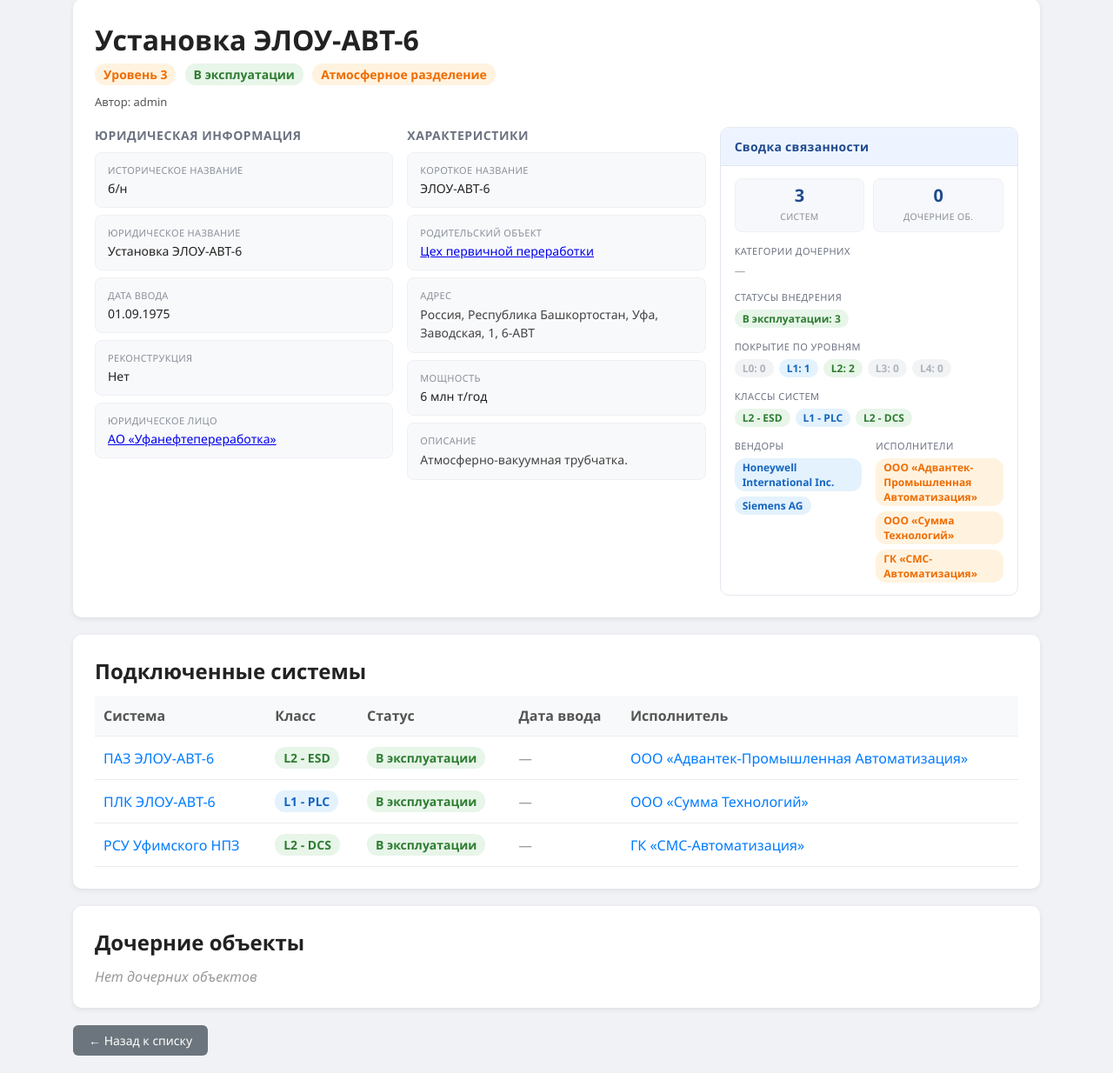
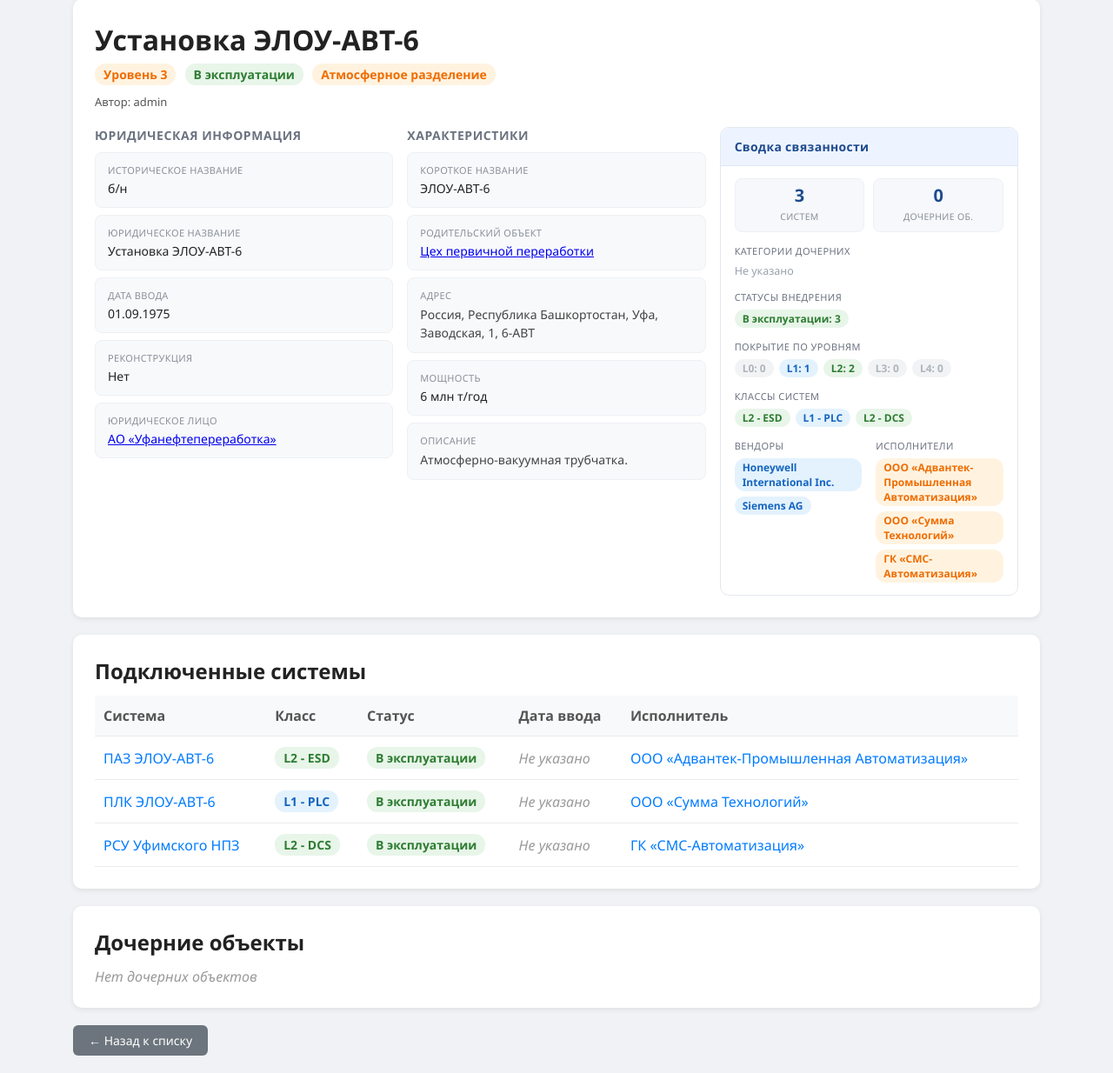
Before and after one commit to maks-march/Kartoteka, a Django app: page /objects/42/ in a window 1280 px wide. Shown: the part 106-1340 px from the top of the page at 87% size. Run offline with Django 5.2, Linux system fonts and the light colour scheme; data comes from the database, SQL or seed files in the repository; parts of the project's set-up code (start-up, migrations or seed data) failed here and were passed over.

Commit message:
replace "-" for "Не указано"

```diff
--- a/apps/categories/templates/categories/category_detail.html
+++ b/apps/categories/templates/categories/category_detail.html
@@ -8,7 +8,7 @@
         <h1 style="margin-bottom:5px">{{ category.category_name }}</h1>
         <span class="tag tag-{{ category.object_level }}">Уровень {{ category.object_level }}</span>
         <p class="hint" style="display:inline-block; margin:10px 0 0">Категория может быть назначена объектам уровня {{ category.object_level }}</p>
-        <p style="margin-top:5px; color:#888; font-size:12px">Автор: {% if category.creator %}{{ category.creator.username }}{% else %}<span class="empty">—</span>{% endif %}</p>
+        <p style="margin-top:5px; color:#888; font-size:12px">Автор: {% if category.creator %}{{ category.creator.username }}{% else %}<span class="empty">Не указано</span>{% endif %}</p>
     </div>
     {% if user.is_authenticated %}
     <div class="actions" style="margin-top:15px; padding-top:15px; border-top:1px solid #e9ecef">
@@ -36,7 +36,7 @@
             <tr>
                 <td><a href="{% url 'object-detail' obj.pk %}">{{ obj.object_name }}</a></td>
                 <td><span class="tag tag-{{ obj.hierarchy_level }}">Уровень {{ obj.hierarchy_level }}</span></td>
-                <td>{% if obj.parent_object %}<a href="{% url 'object-detail' obj.parent_object.pk %}">{{ obj.parent_object.object_name }}</a>{% else %}<span class="empty">—</span>{% endif %}</td>
+                <td>{% if obj.parent_object %}<a href="{% url 'object-detail' obj.parent_object.pk %}">{{ obj.parent_object.object_name }}</a>{% else %}<span class="empty">Не указано</span>{% endif %}</td>
             </tr>
             {% empty %}
             <tr><td colspan="3" class="empty">Объектов с этой категорией пока нет</td></tr>
--- a/apps/core/templates/core/_summary_group.html
+++ b/apps/core/templates/core/_summary_group.html
@@ -27,5 +27,5 @@
         {% endfor %}
         {% if group.more %}<span class="tag tag-muted">ещё {{ group.more }}</span>{% endif %}
     </div>
-    {% else %}<div class="summary-empty">—</div>{% endif %}
+    {% else %}<div class="summary-empty">Не указано</div>{% endif %}
 </div>
--- a/apps/entities/templates/entities/_supplied_products.html
+++ b/apps/entities/templates/entities/_supplied_products.html
@@ -9,7 +9,7 @@
             {% for product in supplied_products %}
             <tr>
                 <td><a class="link" href="{% url 'product-detail' product.pk %}">{{ product.product_name }}</a></td>
-                <td>{% if product.vendor %}<a class="link" href="{% url 'entity-detail' product.vendor.entity.pk %}">{{ product.vendor.entity_name }}</a>{% else %}<span class="empty">—</span>{% endif %}</td>
+                <td>{% if product.vendor %}<a class="link" href="{% url 'entity-detail' product.vendor.entity.pk %}">{{ product.vendor.entity_name }}</a>{% else %}<span class="empty">Не указано</span>{% endif %}</td>
                 <td>{{ product.systems.count }}</td>
             </tr>
             {% empty %}
--- a/apps/entities/templates/entities/entity_cards.html
+++ b/apps/entities/templates/entities/entity_cards.html
@@ -46,7 +46,7 @@
                 {% else %}
                 <div class="card-row"><span class="k">Отрасли</span><span class="v">{{ entity.industries_display }}</span></div>
                 {% endif %}
-                <div class="card-row"><span class="k">ИНН</span><span class="v">{{ entity.inn|default:'—' }}</span></div>
+                <div class="card-row"><span class="k">ИНН</span><span class="v">{{ entity.inn|default:'Не указано' }}</span></div>
                 <div class="card-row"><span class="k">Связанные системы</span><span class="v">{{ entity.systems_count }}</span></div>
                 {% if entity.can_have_products %}
                 <div class="card-row"><span class="k">Продукты</span><span class="v">{{ entity.products_count }}</span></div>
--- a/apps/objects/templates/objects/_object_summary.html
+++ b/apps/objects/templates/objects/_object_summary.html
@@ -22,7 +22,7 @@
                 <span class="tag {{ s.tag }}">{{ s.label }}: {{ s.count }}</span>
                 {% endfor %}
             </div>
-            {% else %}<div class="summary-empty">—</div>{% endif %}
+            {% else %}<div class="summary-empty">Не указано</div>{% endif %}
         </div>
 
         {% comment %}Покрытие по уровням автоматизации L0–L4.{% endcomment %}
--- a/apps/objects/templates/objects/object_cards.html
+++ b/apps/objects/templates/objects/object_cards.html
@@ -30,9 +30,9 @@
                 {% if obj.category %}<span class="tag tag-{{ obj.category.object_level }}">{{ obj.category.category_name }}</span>{% endif %}
             </div>
             <div class="card-rows">
-                <div class="card-row"><span class="k">ЮЛ</span><span class="v">{% if obj.owner_entity %}<a class="link" href="{% url 'owner-entity-detail' obj.owner_entity.pk %}">{{ obj.owner_entity.owner_name }}</a>{% else %}—{% endif %}</span></div>
-                <div class="card-row"><span class="k">Родитель</span><span class="v">{% if obj.parent_object %}<a class="link" href="{% url 'object-detail' obj.parent_object.pk %}">{{ obj.parent_object.object_name }}</a>{% else %}—{% endif %}</span></div>
-                <div class="card-row"><span class="k">Город</span><span class="v">{{ obj.city|default:'—' }}</span></div>
+                <div class="card-row"><span class="k">ЮЛ</span><span class="v">{% if obj.owner_entity %}<a class="link" href="{% url 'owner-entity-detail' obj.owner_entity.pk %}">{{ obj.owner_entity.owner_name }}</a>{% else %}Не указано{% endif %}</span></div>
+                <div class="card-row"><span class="k">Родитель</span><span class="v">{% if obj.parent_object %}<a class="link" href="{% url 'object-detail' obj.parent_object.pk %}">{{ obj.parent_object.object_name }}</a>{% else %}Не указано{% endif %}</span></div>
+                <div class="card-row"><span class="k">Город</span><span class="v">{{ obj.city|default:'Не указано' }}</span></div>
                 <div class="card-row"><span class="k">Систем</span><span class="v">{{ obj.systems_count }}</span></div>
             </div>
         </div>
--- a/apps/objects/templates/objects/object_detail.html
+++ b/apps/objects/templates/objects/object_detail.html
@@ -15,7 +15,7 @@
 
 
             <div class="detail-meta">
-                <p>Автор: {% if object.creator %}{{ object.creator.username }}{% else %}<span class="empty">—</span>{% endif %}</p>
+                <p>Автор: {% if object.creator %}{{ object.creator.username }}{% else %}<span class="empty">Не указано</span>{% endif %}</p>
             </div>
         </div>
         {% if user.is_authenticated %}
@@ -37,15 +37,15 @@
             <div class="info-cards">
                 <div class="info-card">
                     <span class="info-label">Историческое название</span>
-                    <span class="info-value">{{ object.object_old_name|default:'—' }}</span>
+                    <span class="info-value">{{ object.object_old_name|default:'Не указано' }}</span>
                 </div>
                 <div class="info-card">
                     <span class="info-label">Юридическое название</span>
-                    <span class="info-value">{{ object.object_law_name|default:'—' }}</span>
+                    <span class="info-value">{{ object.object_law_name|default:'Не указано' }}</span>
                 </div>
                 <div class="info-card">
                     <span class="info-label">Дата ввода</span>
-                    <span class="info-value">{% if object.start_date %}{{ object.start_date|date:"d.m.Y" }}{% else %}—{% endif %}</span>
+                    <span class="info-value">{% if object.start_date %}{{ object.start_date|date:"d.m.Y" }}{% else %}Не указано{% endif %}</span>
                 </div>
                 <div class="info-card">
                     <span class="info-label">Реконструкция</span>
@@ -54,7 +54,7 @@
                 <div class="info-card">
                     <span class="info-label">Юридическое лицо</span>
                     <span class="info-value">
-                        {% if object.owner_entity %}<a class="link" href="{% url 'owner-entity-detail' object.owner_entity.pk %}">{{ object.owner_entity.owner_name }}</a>{% else %}—{% endif %}
+                        {% if object.owner_entity %}<a class="link" href="{% url 'owner-entity-detail' object.owner_entity.pk %}">{{ object.owner_entity.owner_name }}</a>{% else %}Не указано{% endif %}
                     </span>
                 </div>
             </div>
@@ -68,12 +68,12 @@
             <div class="info-cards">
                 <div class="info-card">
                     <span class="info-label">Короткое название</span>
-                    <span class="info-value">{{ object.object_short_name|default:'—' }}</span>
+                    <span class="info-value">{{ object.object_short_name|default:'Не указано' }}</span>
                 </div>
                 <div class="info-card">
                     <span class="info-label">Родительский объект</span>
                     <span class="info-value">
-                        {% if object.parent_object %}<a class="link" href="{% url 'object-detail' object.parent_object.pk %}">{{ object.parent_object.object_name }}</a>{% else %}—{% endif %}
+                        {% if object.parent_object %}<a class="link" href="{% url 'object-detail' object.parent_object.pk %}">{{ object.parent_object.object_name }}</a>{% else %}Не указано{% endif %}
                     </span>
                 </div>
                 <div class="info-card">
@@ -81,16 +81,16 @@
                     {% if object.address_line %}
                         <span class="info-value desc-text">{{ object.address_line }}</span>
                     {% else %}
-                        <span class="empty">— не указан —</span>
+                        <span class="empty">Не указано</span>
                     {% endif %}
                 </div>
                 <div class="info-card">
                     <span class="info-label">Мощность</span>
-                    <span class="info-value">{{ object.capacity|default:'—' }}</span>
+                    <span class="info-value">{{ object.capacity|default:'Не указано' }}</span>
                 </div>
                 <div class="info-card full">
                     <span class="info-label">Описание</span>
-                    <span class="info-value desc-text">{% if object.notes %}{{ object.notes }}{% else %}—{% endif %}</span>
+                    <span class="info-value desc-text">{% if object.notes %}{{ object.notes }}{% else %}Не указано{% endif %}</span>
                 </div>
             </div>
         </div>
@@ -118,8 +118,8 @@
                     <td><a class="link" href="{% url 'system-detail' os.system.pk %}">{{ os.system.autosystem_name }}</a></td>
                     <td><span class="tag tag-{{ os.system.system_class.level }}">L{{ os.system.system_class.level }} - {{ os.system.system_class.system_class }}</span></td>
                     <td><span class="tag {{ os.status_tag_class }}">{{ os.get_status_display }}</span></td>
-                    <td>{% if os.implementation_date %}{{ os.implementation_date|date:"d.m.Y" }}{% else %}<span class="empty">—</span>{% endif %}</td>
-                    <td>{% if os.implementor %}<a class="link" href="{% url 'entity-detail' os.implementor.pk %}">{{ os.implementor.entity_name }}</a>{% else %}<span class="empty">—</span>{% endif %}</td>
+                    <td>{% if os.implementation_date %}{{ os.implementation_date|date:"d.m.Y" }}{% else %}<span class="empty">Не указано</span>{% endif %}</td>
+                    <td>{% if os.implementor %}<a class="link" href="{% url 'entity-detail' os.implementor.pk %}">{{ os.implementor.entity_name }}</a>{% else %}<span class="empty">Не указано</span>{% endif %}</td>
                     {% if user.is_authenticated %}
                     <td>
                         <div class="actions">
@@ -158,9 +158,9 @@
                 <tr>
                     <td><a class="link" href="{% url 'object-detail' child.pk %}">{{ child.object_name }}</a></td>
                     <td><span class="tag tag-{{ child.hierarchy_level }}">Уровень {{ child.hierarchy_level }}</span></td>
-                    <td>{% if child.category %}<span class="tag tag-{{ child.category.object_level }}">{{ child.category.category_name }}</span>{% else %}<span class="empty">—</span>{% endif %}</td>
+                    <td>{% if child.category %}<span class="tag tag-{{ child.category.object_level }}">{{ child.category.category_name }}</span>{% else %}<span class="empty">Не указано</span>{% endif %}</td>
                     <td><span class="tag {{ child.status_tag_class }}">{{ child.get_status_display }}</span></td>
-                    <td>{{ child.city|default:'—' }}</td>
+                    <td>{{ child.city|default:'Не указано' }}</td>
                 </tr>
                 {% endfor %}
             </tbody>
--- a/apps/objects/templates/objects/object_list.html
+++ b/apps/objects/templates/objects/object_list.html
@@ -39,9 +39,9 @@
                 <tr>
                     <td><a class="link" href="{% url 'object-detail' obj.pk %}">{{ obj.object_name }}</a></td>
                     <td><span class="tag tag-{{ obj.hierarchy_level }}">Уровень {{ obj.hierarchy_level }}</span></td>
-                    <td>{% if obj.category %}<span class="tag tag-{{ obj.category.object_level }}">{{ obj.category.category_name }}</span>{% else %}<span class="empty">—</span>{% endif %}</td>
-                    <td>{% if obj.owner_entity %}<a class="link" href="{% url 'owner-entity-detail' obj.owner_entity.pk %}">{{ obj.owner_entity.owner_name }}</a>{% else %}<span class="empty">—</span>{% endif %}</td>
-                    <td>{% if obj.parent_object %}<a class="link" href="{% url 'object-detail' obj.parent_object.pk %}">{{ obj.parent_object.object_name }}</a>{% else %}<span class="empty">—</span>{% endif %}</td>
+                    <td>{% if obj.category %}<span class="tag tag-{{ obj.category.object_level }}">{{ obj.category.category_name }}</span>{% else %}<span class="empty">Не указано</span>{% endif %}</td>
+                    <td>{% if obj.owner_entity %}<a class="link" href="{% url 'owner-entity-detail' obj.owner_entity.pk %}">{{ obj.owner_entity.owner_name }}</a>{% else %}<span class="empty">Не указано</span>{% endif %}</td>
+                    <td>{% if obj.parent_object %}<a class="link" href="{% url 'object-detail' obj.parent_object.pk %}">{{ obj.parent_object.object_name }}</a>{% else %}<span class="empty">Не указано</span>{% endif %}</td>
                     <td><span class="tag {{ obj.status_tag_class }}">{{ obj.get_status_display }}</span></td>
                     <td>{{ obj.systems_count }}</td>
                 </tr>
--- a/apps/owners/templates/owners/owner_entity_list.html
+++ b/apps/owners/templates/owners/owner_entity_list.html
@@ -37,7 +37,7 @@
             <tr>
                 <td><a href="{% url 'owner-entity-detail' owner.pk %}">{{ owner.owner_name }}</a></td>
                 <td>{% if owner.is_root %}<span class="tag tag-blue">Материнская</span>{% else %}<span class="tag tag-muted">Дочерняя</span>{% endif %}</td>
-                <td>{% if owner.is_root %}<span class="empty">— это материнская —</span>{% elif owner.ultimate_owner %}<a href="{% url 'owner-entity-detail' owner.ultimate_owner.pk %}">{{ owner.ultimate_owner.owner_name }}</a>{% elif owner.owner %}<a href="{% url 'owner-entity-detail' owner.owner.pk %}">{{ owner.owner.owner_name }}</a>{% else %}<span class="empty">—</span>{% endif %}</td>
+                <td>{% if owner.is_root %}<span class="empty">— это материнская —</span>{% elif owner.ultimate_owner %}<a href="{% url 'owner-entity-detail' owner.ultimate_owner.pk %}">{{ owner.ultimate_owner.owner_name }}</a>{% elif owner.owner %}<a href="{% url 'owner-entity-detail' owner.owner.pk %}">{{ owner.owner.owner_name }}</a>{% else %}<span class="empty">Не указано</span>{% endif %}</td>
             </tr>
             {% empty %}
             <tr><td colspan="3" class="empty">Юридические лица не найдены</td></tr>
--- a/apps/system/templates/system/system_cards.html
+++ b/apps/system/templates/system/system_cards.html
@@ -29,7 +29,7 @@
                 <span class="tag {{ s.status_tag_class }}">{{ s.get_system_status_display }}</span>
             </div>
             <div class="card-rows">
-                <div class="card-row"><span class="k">Продукт</span><span class="v">{% if s.product %}<a class="link" href="{% url 'product-detail' s.product.pk %}">{{ s.product.product_name }}</a>{% else %}—{% endif %}</span></div>
+                <div class="card-row"><span class="k">Продукт</span><span class="v">{% if s.product %}<a class="link" href="{% url 'product-detail' s.product.pk %}">{{ s.product.product_name }}</a>{% else %}Не указано{% endif %}</span></div>
                 <div class="card-row"><span class="k">Объектов</span><span class="v">{{ s.objects_count }}</span></div>
             </div>
         </div>
--- a/apps/system/templates/system/system_list.html
+++ b/apps/system/templates/system/system_list.html
@@ -38,7 +38,7 @@
                 <td><a class="link" href="{% url 'system-detail' s.pk %}">{{ s.autosystem_name }}</a></td>
                 <td><span class="tag tag-{{ s.system_class.level }}">L{{ s.system_class.level }} - {{ s.system_class.system_class }}</span></td>
                 <td><span class="tag {{ s.status_tag_class }}">{{ s.get_system_status_display }}</span></td>
-                <td>{% if s.product %}<a class="link" href="{% url 'product-detail' s.product.pk %}">{{ s.product.product_name }}</a>{% else %}<span class="empty">—</span>{% endif %}</td>
+                <td>{% if s.product %}<a class="link" href="{% url 'product-detail' s.product.pk %}">{{ s.product.product_name }}</a>{% else %}<span class="empty">Не указано</span>{% endif %}</td>
                 <td>{{ s.objects_count }}</td>
             </tr>
             {% empty %}
--- a/apps/users/templates/users/profile.html
+++ b/apps/users/templates/users/profile.html
@@ -50,7 +50,7 @@
                 <tr>
                     <td><a href="{% url 'object-detail' obj.pk %}">{{ obj.object_name }}</a></td>
                     <td><span class="tag tag-{{ obj.hierarchy_level }}">Уровень {{ obj.hierarchy_level }}</span></td>
-                    <td>{% if obj.parent_object %}<a href="{% url 'object-detail' obj.parent_object.pk %}">{{ obj.parent_object.object_name }}</a>{% else %}<span class="empty">—</span>{% endif %}</td>
+                    <td>{% if obj.parent_object %}<a href="{% url 'object-detail' obj.parent_object.pk %}">{{ obj.parent_object.object_name }}</a>{% else %}<span class="empty">Не указано</span>{% endif %}</td>
                     <td>{{ obj.created_at|date:"d.m.Y H:i" }}</td>
                     <td>
                         <div class="actions">
--- a/apps/users/templates/users/profile_objects.html
+++ b/apps/users/templates/users/profile_objects.html
@@ -59,8 +59,8 @@
             <tr>
                 <td><a href="{% url 'object-detail' obj.pk %}">{{ obj.object_name }}</a></td>
                 <td><span class="tag tag-{{ obj.hierarchy_level }}">Уровень {{ obj.hierarchy_level }}</span></td>
-                <td>{% if obj.parent_object %}<a href="{% url 'object-detail' obj.parent_object.pk %}">{{ obj.parent_object.object_name }}</a>{% else %}<span class="empty">—</span>{% endif %}</td>
-                <td>{% if obj.owner_entity %}<a href="{% url 'owner-entity-detail' obj.owner_entity.pk %}">{{ obj.owner_entity.owner_name }}</a>{% else %}<span class="empty">—</span>{% endif %}</td>
+                <td>{% if obj.parent_object %}<a href="{% url 'object-detail' obj.parent_object.pk %}">{{ obj.parent_object.object_name }}</a>{% else %}<span class="empty">Не указано</span>{% endif %}</td>
+                <td>{% if obj.owner_entity %}<a href="{% url 'owner-entity-detail' obj.owner_entity.pk %}">{{ obj.owner_entity.owner_name }}</a>{% else %}<span class="empty">Не указано</span>{% endif %}</td>
                 <td>{{ obj.created_at|date:"d.m.Y H:i" }}</td>
                 <td>
                     <div class="actions">
--- a/apps/users/templates/users/profile_systems.html
+++ b/apps/users/templates/users/profile_systems.html
@@ -57,7 +57,7 @@
             <tr>
                 <td><a href="{% url 'system-detail' s.pk %}">{{ s.autosystem_name }}</a></td>
                 <td><span class="tag tag-{{ s.system_class.level }}">L{{ s.system_class.level }} - {{ s.system_class.system_class }}</span></td>
-                <td>{% if s.product %}<a href="{% url 'product-detail' s.product.pk %}">{{ s.product.product_name }}</a>{% else %}<span class="empty">—</span>{% endif %}</td>
+                <td>{% if s.product %}<a href="{% url 'product-detail' s.product.pk %}">{{ s.product.product_name }}</a>{% else %}<span class="empty">Не указано</span>{% endif %}</td>
                 <td>
                     <div class="actions">
                         <a href="{% url 'system-edit' s.pk %}" class="btn btn-primary">Изменить</a>
```
Also changed, not shown: apps/entities/templates/entities/entity_detail.html (+17 -17 lines), apps/entities/templates/entities/entity_list.html (+4 -4 lines), apps/owners/templates/owners/owner_entity_detail.html (+5 -5 lines), apps/system/templates/system/product_detail.html (+8 -8 lines), apps/system/templates/system/product_list.html (+4 -4 lines), apps/system/templates/system/system_detail.html (+9 -9 lines).
